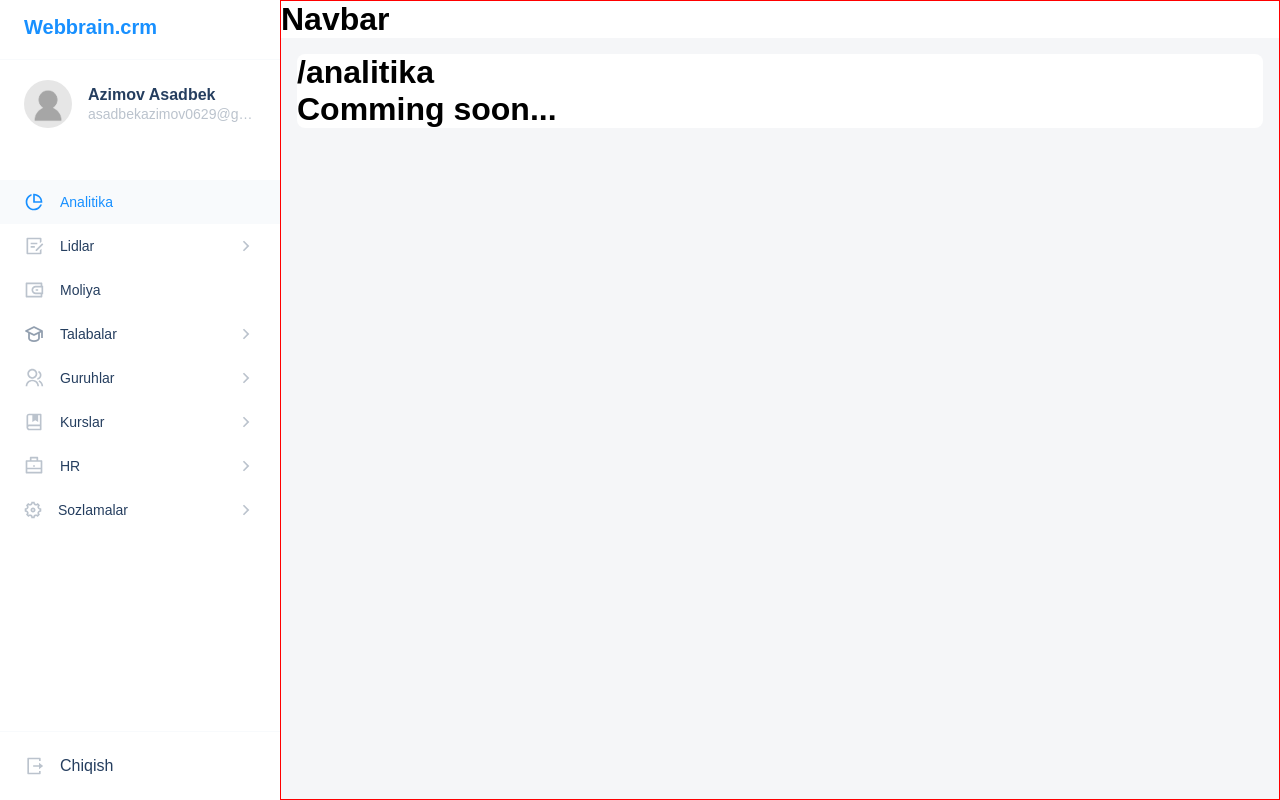
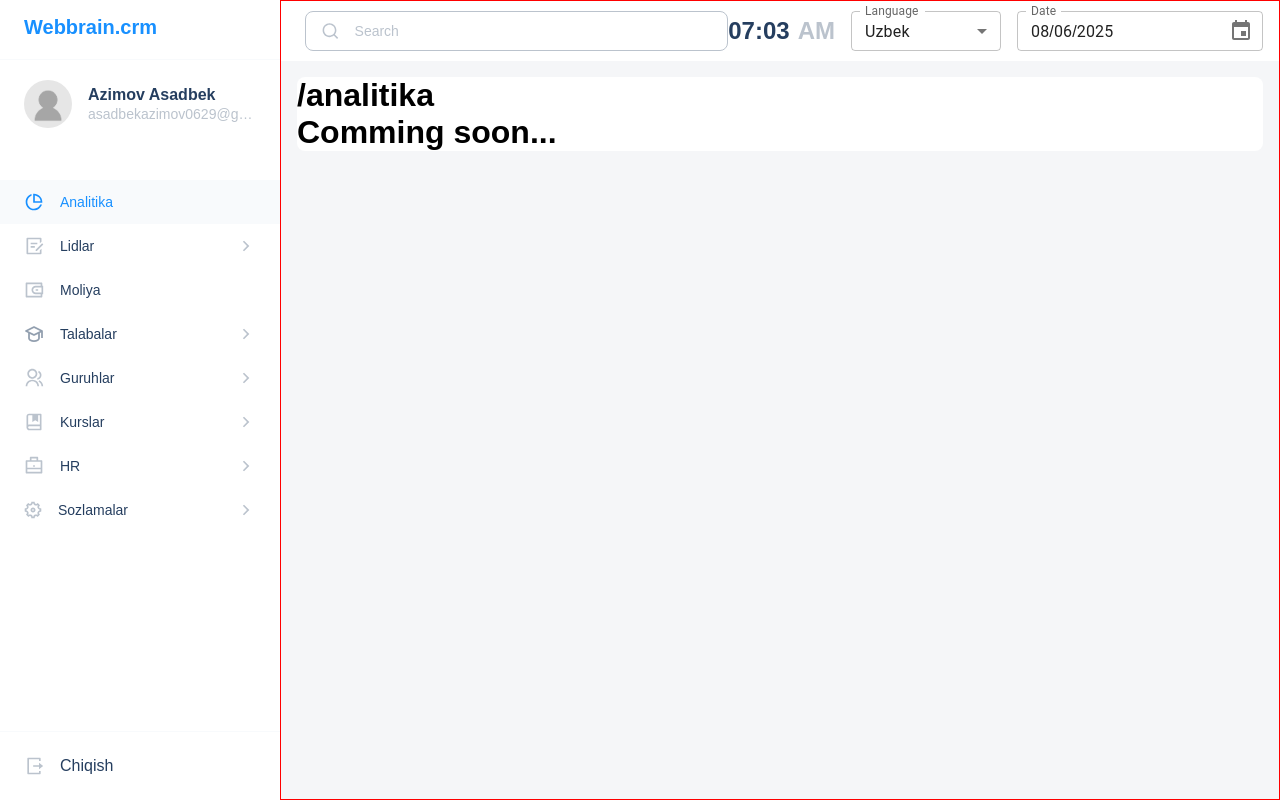
Before and after one commit to AzimovAsadbek/crm, a React (Vite) app: page /analitika in a window 1280 px wide. Built offline with nearby package versions, Linux system fonts and the light colour scheme.

Commit message:
navbar fineshed

```diff
--- a/package.json
+++ b/package.json
@@ -10,7 +10,11 @@
     "preview": "vite preview"
   },
   "dependencies": {
-    "miu": "^1.0.0",
+    "@emotion/react": "^11.14.0",
+    "@emotion/styled": "^11.14.1",
+    "@mui/material": "^7.3.1",
+    "@mui/x-date-pickers": "^8.9.2",
+    "moment": "^2.30.1",
     "react": "^19.1.0",
     "react-dom": "^19.1.0",
     "react-router-dom": "^7.7.1",
--- /dev/null
+++ b/src/components/Navbar/DatePicker.jsx
@@ -0,0 +1,15 @@
+
+import { AdapterMoment } from '@mui/x-date-pickers/AdapterMoment';
+import { LocalizationProvider } from '@mui/x-date-pickers/LocalizationProvider';
+import { DatePicker } from '@mui/x-date-pickers/DatePicker';
+import moment from 'moment';
+
+const ContainerDatePicker = () => {
+    return (
+        <LocalizationProvider dateAdapter={AdapterMoment}>
+            <DatePicker label="Date" defaultValue={moment()} slotProps={{ textField: { size: "small" } }} />
+        </LocalizationProvider>
+    )
+}
+
+export default ContainerDatePicker
--- /dev/null
+++ b/src/components/Navbar/GenericSelect.jsx
@@ -0,0 +1,29 @@
+import { FormControl, InputLabel, MenuItem, Select } from "@mui/material"
+import { useState } from "react";
+
+
+const GenericSelect = () => {
+    const [language, setLanguage] = useState('uzbek');
+
+    const handleChange = (event) => {
+        setLanguage(event.target.value);
+    };
+    return (
+        <FormControl fullWidth size="small" sx={{ width: 150, minWidth: 120 }}>
+            <InputLabel id="demo-simple-select-label">Language</InputLabel>
+            <Select
+                labelId="demo-simple-select-label"
+                id="demo-simple-select"
+                value={language}
+                label="Language"
+                onChange={handleChange}
+            >
+                <MenuItem value={"uzbek"}>Uzbek</MenuItem>
+                <MenuItem value={"english"}>English</MenuItem>
+                <MenuItem value={"russian"}>Russian</MenuItem>
+            </Select>
+        </FormControl>
+    )
+}
+
+export default GenericSelect
--- /dev/null
+++ b/src/components/Navbar/Timer.jsx
@@ -0,0 +1,41 @@
+import React, { useEffect, useState } from 'react'
+import { Time, TimeWrapper } from './style'
+
+const Timer = () => {
+    const date = new Date()
+    let hour = date.getHours()
+    let minute = date.getMinutes()
+    let status = ""
+    if (hour > 12) status = "PM"
+    else status = "AM"
+    if (hour > 12) hour = hour % 12
+    if (hour < 10) hour = "0" + hour
+    if (minute < 10) minute = "0" + minute
+
+    const [time, setTime] = useState({ hour, minute, status })
+
+
+    useEffect(() => {
+        setInterval(() => {
+
+            const date = new Date()
+            let hour = date.getHours()
+            let minute = date.getMinutes()
+            if (hour > 12) status = "PM"
+            else status = "AM"
+            if (hour > 12) hour = hour % 12
+            if (hour < 10) hour = "0" + hour
+            if (minute < 10) minute = "0" + minute
+            setTime({ hour, minute, status })
+        }, 1000)
+    }, [])
+
+    return (
+        <TimeWrapper>
+            <Time>{time.hour}:{time.minute}</Time>
+            <Time $status="true">{time.status}</Time>
+        </TimeWrapper>
+    )
+}
+
+export default Timer
--- a/src/components/Navbar/index.jsx
+++ b/src/components/Navbar/index.jsx
@@ -1,9 +1,21 @@
-import { Container } from "./style"
+import { Container, Input, InputWrapper, RightWrapper } from "./style"
+import Icon from "../../assets/icons/search.svg?react"
+import Timer from "./Timer"
+import GenericSelect from "./GenericSelect"
+import DatePicker from "./DatePicker"
 
 const Navbar = () => {
     return (
         <Container>
-            <h1>Navbar</h1>
+            <InputWrapper>
+                <Icon />
+                <Input placeholder="Search" />
+            </InputWrapper>
+            <RightWrapper>
+                <Timer />
+                <GenericSelect />
+                <DatePicker />
+            </RightWrapper>
         </Container>
     )
 }
--- a/src/components/Navbar/style.js
+++ b/src/components/Navbar/style.js
@@ -1,7 +1,66 @@
 import styled from "styled-components"
 
 const Container = styled.div`
+    display: flex;
+    justify-content: space-between;
+    padding: 0 16px 0 24px;
+    align-items: center;
+    height: 60px;
     background-color: white;
 `
 
-export { Container }
+const InputWrapper = styled.div`
+    border: 1px solid var(--secondaryColor);
+    display: flex;
+    align-items: center;
+    width: 500;
+    height: 40px;
+    border-radius: 8px;
+    padding-left: 16px;
+    padding-right: 2px;
+    gap: 16px;
+    max-width: 500px;
+    flex: 1;
+`
+const Input = styled.input`
+    border-radius: 8px;
+    height: 38px;
+    width: 100%;
+    border: none;
+    outline: none;
+
+    font-weight: 500;
+    font-style: Medium;
+    font-size: 14px;
+    line-height: 20px;
+    color: var(--primaryColor);
+
+    &::placeholder {
+        font-weight: 500;
+        font-style: Medium;
+        font-size: 14px;
+        line-height: 20px;
+        color: #BBC3CD;
+    }
+`
+
+const RightWrapper = styled.div`
+    display: flex;
+    gap: 16px;
+`
+
+// Time
+const TimeWrapper = styled.div`
+    display: flex;
+    align-items: center;
+    gap: 8px;
+`
+
+const Time = styled.div`
+    font-weight: 600;
+    font-size: 24px;
+    line-height: 32px;
+    color: ${({ $status }) => $status ? "var(--secondaryColor)" : "var(--primaryColor)"};
+`
+
+export { Container, InputWrapper, Input, RightWrapper, TimeWrapper, Time }
```
Also changed, not shown: 2 other files (tests, documents, lock files or other folders).
